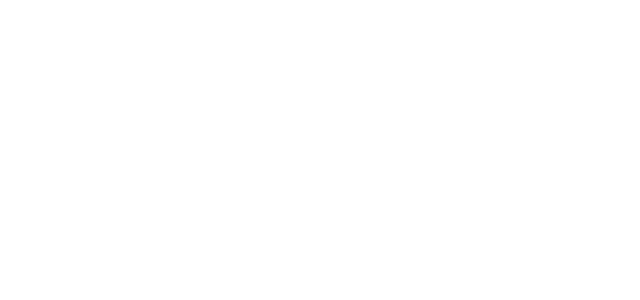
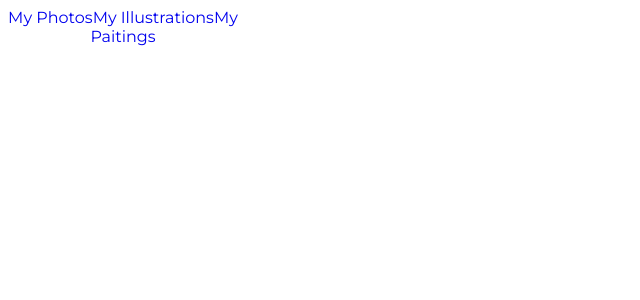
Before and after one commit to christine-gk416/functional-components-challenge, a React (Create React App) app in the folder my-app/: page / in a window 1280 px wide. Shown: the top 300 px of the page, without its empty margins (0-640 px from the left). Built offline with nearby package versions, Linux system fonts and the light colour scheme.

Commit message:
Step one in function components challenge

```diff
--- a/my-app/src/App.js
+++ b/my-app/src/App.js
@@ -1,9 +1,10 @@
 import css from './App.module.css';
+import Sidebar from './components/Sidebar.js'
 
 function App() {
   return (
     <div className={css.App}>
-      {/* Add your components here */}
+      {<Sidebar/>}
     </div>
   );
 }
--- a/my-app/src/components/Sidebar.js
+++ b/my-app/src/components/Sidebar.js
@@ -0,0 +1,11 @@
+import React from 'react';
+
+const Sidebar = () => {
+return <div>
+    <a href='#'>My Photos</a>
+    <a href='#'>My Illustrations</a>
+    <a href='#'>My Paitings</a>
+</div>
+}
+
+export default Sidebar
```
Also changed, not shown: 1 other file (tests, documents, lock files or other folders).
